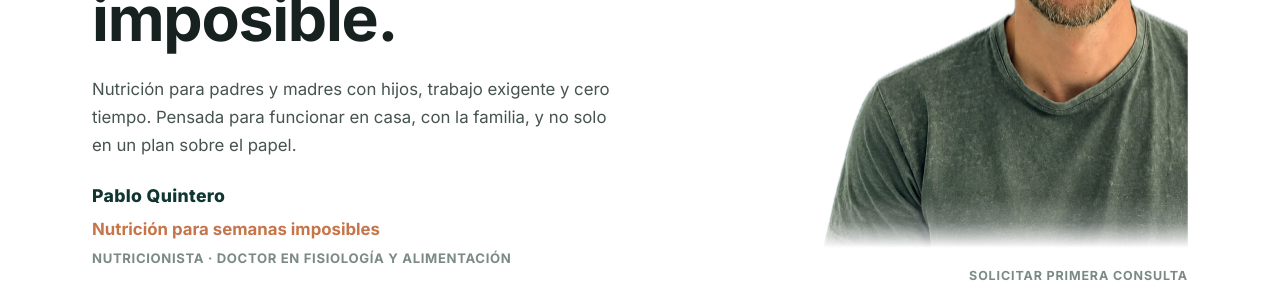
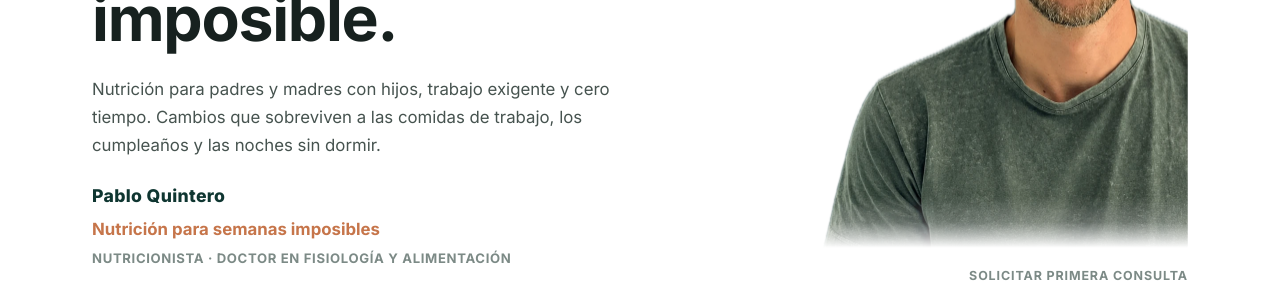
Before and after one commit to pquinriver/pabloquintero-nutricion, a Jekyll site: the page index.html, which Jekyll copies as it is, in a window 1280 px wide and 900 px high. Shown: the part 401-698 px from the top of the window. Built offline with Jekyll 4.4.1, drawn with Linux system fonts in a browser that asks for light colours.

Commit message:
Rewrite hero subtitle around real-life moments that break habits
Co-Authored-By: Claude Opus 5.5 <noreply@anthropic.com>

```diff
--- a/index.html
+++ b/index.html
@@ -160,7 +160,7 @@
         <div class="eyebrow-check">✓ &nbsp;Consulta en Santa Cruz de Tenerife, El Médano y online</div>
         <h1>Recupera tu forma y tu energía, aunque tu semana sea imposible.</h1>
 
-        <p class="lede">Nutrición para padres y madres con hijos, trabajo exigente y cero tiempo. Pensada para funcionar en casa, con la familia, y no solo en un plan sobre el papel.</p>
+        <p class="lede">Nutrición para padres y madres con hijos, trabajo exigente y cero tiempo. Cambios que sobreviven a las comidas de trabajo, los cumpleaños y las noches sin dormir.</p>
 
         <div class="identity-block">
           <p class="id-name">Pablo Quintero</p>
```
